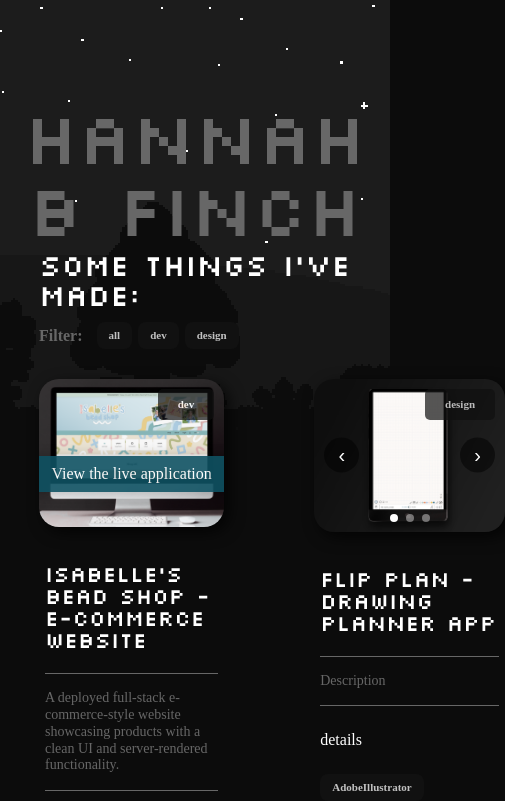
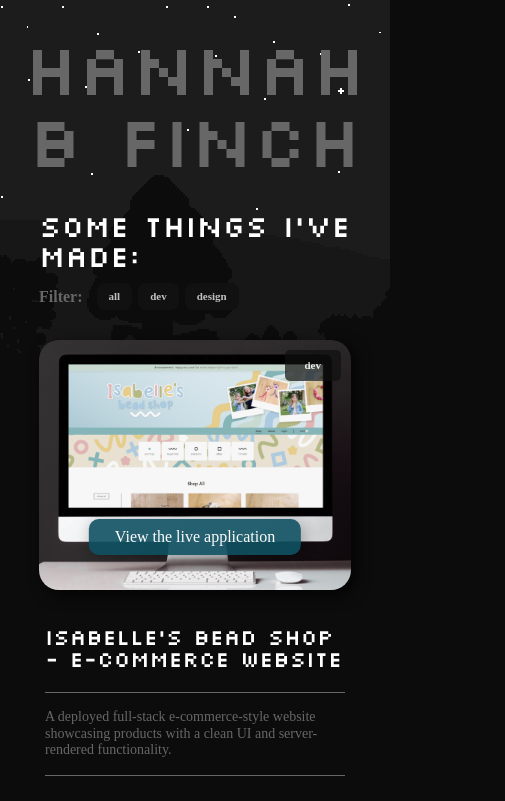
Before and after one commit to hannah-finch/pixel-portfolio, a React (Vite) app in the folder portfolio/: page /work in a window 390 px wide. Shown: the top 801 px of the page, 505 px wide, since content can reach past the window. Built offline with nearby package versions, Linux system fonts and the light colour scheme.

Commit message:
responsive edits

```diff
--- a/portfolio/src/components/Header.jsx
+++ b/portfolio/src/components/Header.jsx
@@ -8,10 +8,11 @@ function Header() {
       <section
         style={{
           display: "flex",
-          paddingTop: "100px",
+          paddingTop: "8vw",
           justifyContent: "center",
+          // alignItems: 'flex-start',
           height: "400px",
-          marginBottom: "-250px",
+          marginBottom: "-220px",
           backgroundImage:
             "url('/animations/background_banner.png')",
           backgroundSize: "cover",
--- a/portfolio/src/index.css
+++ b/portfolio/src/index.css
@@ -10,7 +10,6 @@
   --darkish-shadow: #00000050;
   --accent: #0f5262;
   --accent-dark: #08364e;
-
 
   --font-pixel: silkscreen;
 }
@@ -44,15 +43,17 @@ h2 {
 
 .button {
   background-color: var(--dark-gray);
-  padding: 10px 20px;
+  padding: 14px 24px;
   color: #ffffff;
   font-family: var(--font-pixel);
   border: 5px solid black;
   box-shadow: 2px 2px 12px #000000b1;
+  border-radius: 30px;
+  opacity: 0.9;
 }
 
 .button:hover {
-  background-color: #171717;
+  background-color: #1d1d1d;
   cursor: pointer;
 }
 
@@ -62,12 +63,12 @@ h2 {
   padding: 10px 26px;
   border-radius: 10px;
   box-shadow: 2px 2px 15px var(--darkish-shadow);
-  transition: .2s;
-  opacity: .9;
+  transition: 0.2s;
+  opacity: 0.9;
   text-wrap: nowrap;
 }
 
-.button-2:hover{
+.button-2:hover {
   background-color: var(--accent-dark);
 }
 
@@ -103,3 +104,16 @@ h2 {
 .filter-btn:hover {
   cursor: pointer;
 }
+
+.project-grid {
+  display: grid;
+  grid-template-columns: 1fr 1fr;
+  gap: 90px;
+  margin-top: 30px;
+}
+
+@media (max-width: 1300px) {
+  .project-grid{
+    grid-template-columns: 1fr;
+  }
+}
--- a/portfolio/src/pages/HomePage.jsx
+++ b/portfolio/src/pages/HomePage.jsx
@@ -161,6 +161,7 @@ function HomePage() {
         style={{
           width: "100vw",
           height: "100vh",
+          height: '100dvh',
           overflow: "hidden",
           position: "relative",
           display: "flex",
@@ -267,13 +268,14 @@ function HomePage() {
               &gt;
             </div>
           </div>
-          <Link to="/work">
+          <Link to="/work" >
             <div
               className="button"
               onMouseEnter={() => setMeGifSrc(meItem)}
               onMouseLeave={() => setMeGifSrc(meIdle)}
+
             >
-              Look what I made!
+              See more things I made
             </div>
           </Link>
         </div>
--- a/portfolio/src/pages/WorkPage.jsx
+++ b/portfolio/src/pages/WorkPage.jsx
@@ -32,14 +32,7 @@ function WorkPage() {
           ))}
         </div>
 
-        <div
-          style={{
-            display: "grid",
-            // width: '800px',
-            gridTemplateColumns: "1fr 1fr",
-            gap: "90px",
-            marginTop: "30px",
-          }}
+        <div className="project-grid"
         >
           {filtered.map((project) => (
             <ProjectCard p={project}></ProjectCard>
```
